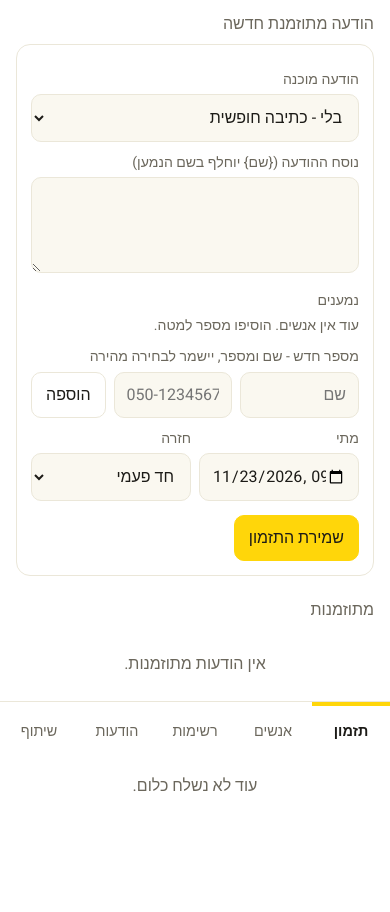
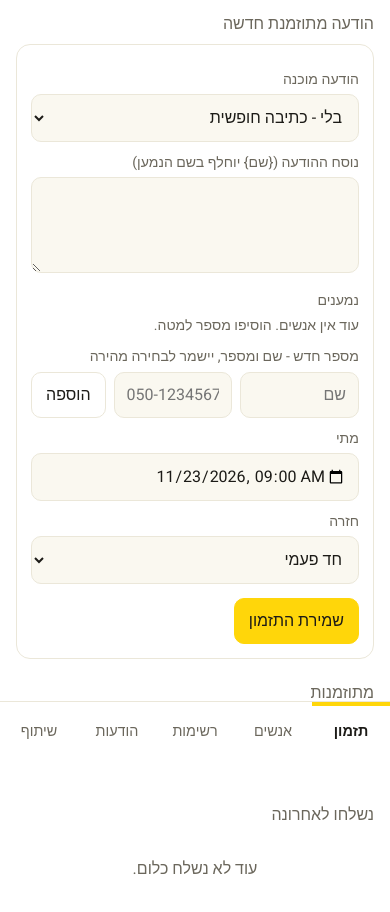
Before and after one commit to AYochelman/Doh-Ehad-Bazman, a plain HTML site: page index.html in a window 390 px wide. Shown: the part 82-994 px from the top of the page. Drawn offline with Linux system fonts and the light colour scheme.

Commit message:
Stack the date and repeat fields so they no longer overlap on iPhone
iOS sizes a datetime-local input by its content and ignores the flex
container, so it ran under the repeat select. Each field now takes a
full row, and the date is laid out left-to-right.

Co-Authored-By: Claude Fable 5.2 <noreply@anthropic.com>
Claude-Session: https://claude.ai/code/session_01DFgS9EkivgKZes3uZmo3os

```diff
--- a/index.html
+++ b/index.html
@@ -44,6 +44,8 @@
     border: 1px solid var(--line); border-radius: 10px; padding: 10px 12px;
   }
   textarea { min-height: 96px; resize: vertical; }
+  /* iOS gives date inputs an intrinsic width that ignores the container, and RTL scrambles the date parts. */
+  input[type=datetime-local] { -webkit-appearance: none; appearance: none; min-width: 0; max-width: 100%; min-height: 46px; direction: ltr; text-align: right; }
   input[type=tel], .ltr { direction: ltr; text-align: left; unicode-bidi: isolate; }
   button {
     font: inherit; font-weight: 500; border-radius: 10px; border: 1px solid var(--line);
@@ -84,9 +86,9 @@
       <input class="grow" id="qPhone" type="tel" inputmode="tel" placeholder="050-1234567" autocomplete="off">
       <button id="qAdd">הוספה</button>
     </div>
-    <div class="row">
-      <div class="grow"><label for="sWhen">מתי</label><input id="sWhen" type="datetime-local"></div>
-      <div class="grow"><label for="sRepeat">חזרה</label>
+    <div>
+      <div><label for="sWhen">מתי</label><input id="sWhen" type="datetime-local"></div>
+      <div><label for="sRepeat">חזרה</label>
         <select id="sRepeat">
           <option value="once">חד פעמי</option><option value="daily">כל יום</option>
           <option value="weekly">כל שבוע</option><option value="monthly">כל חודש</option>
```
